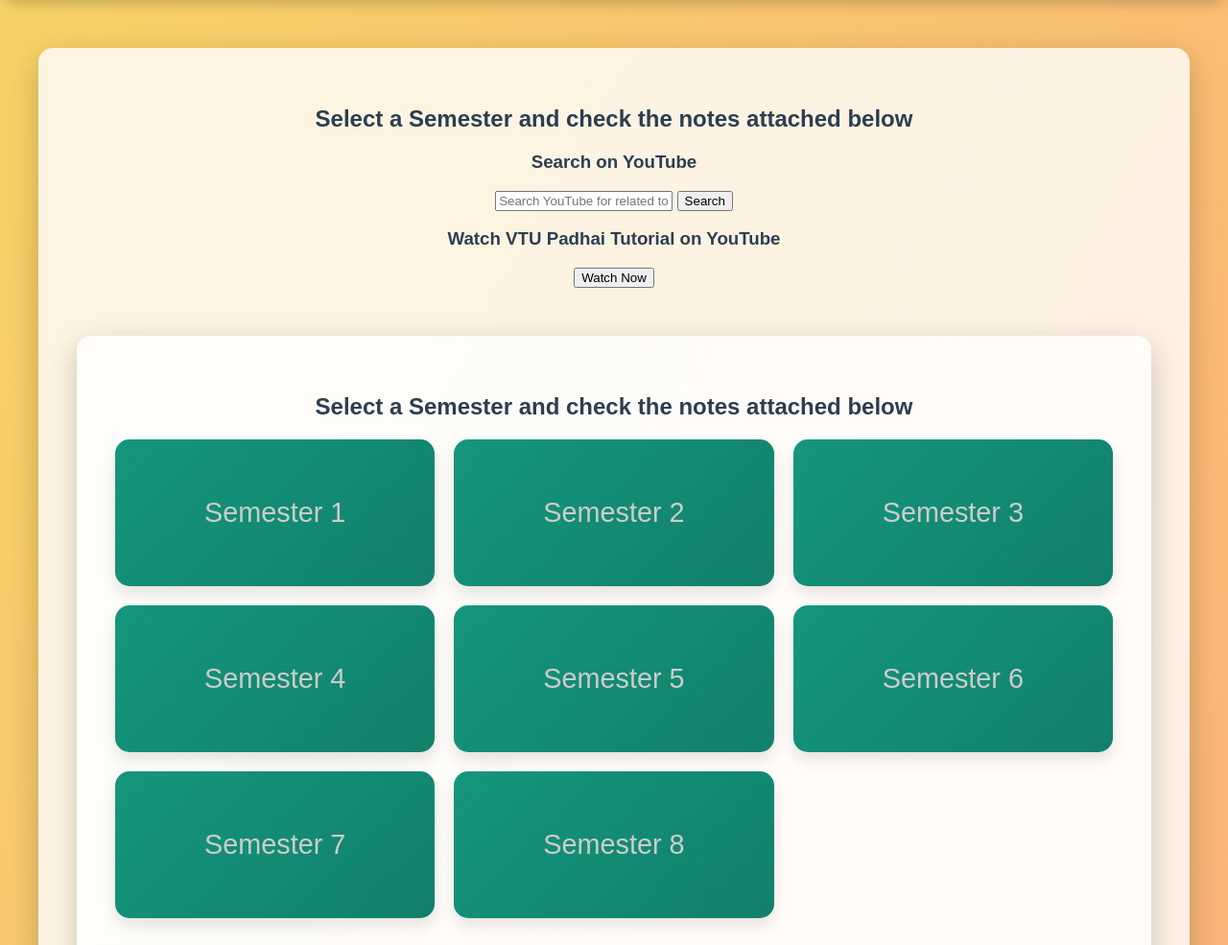
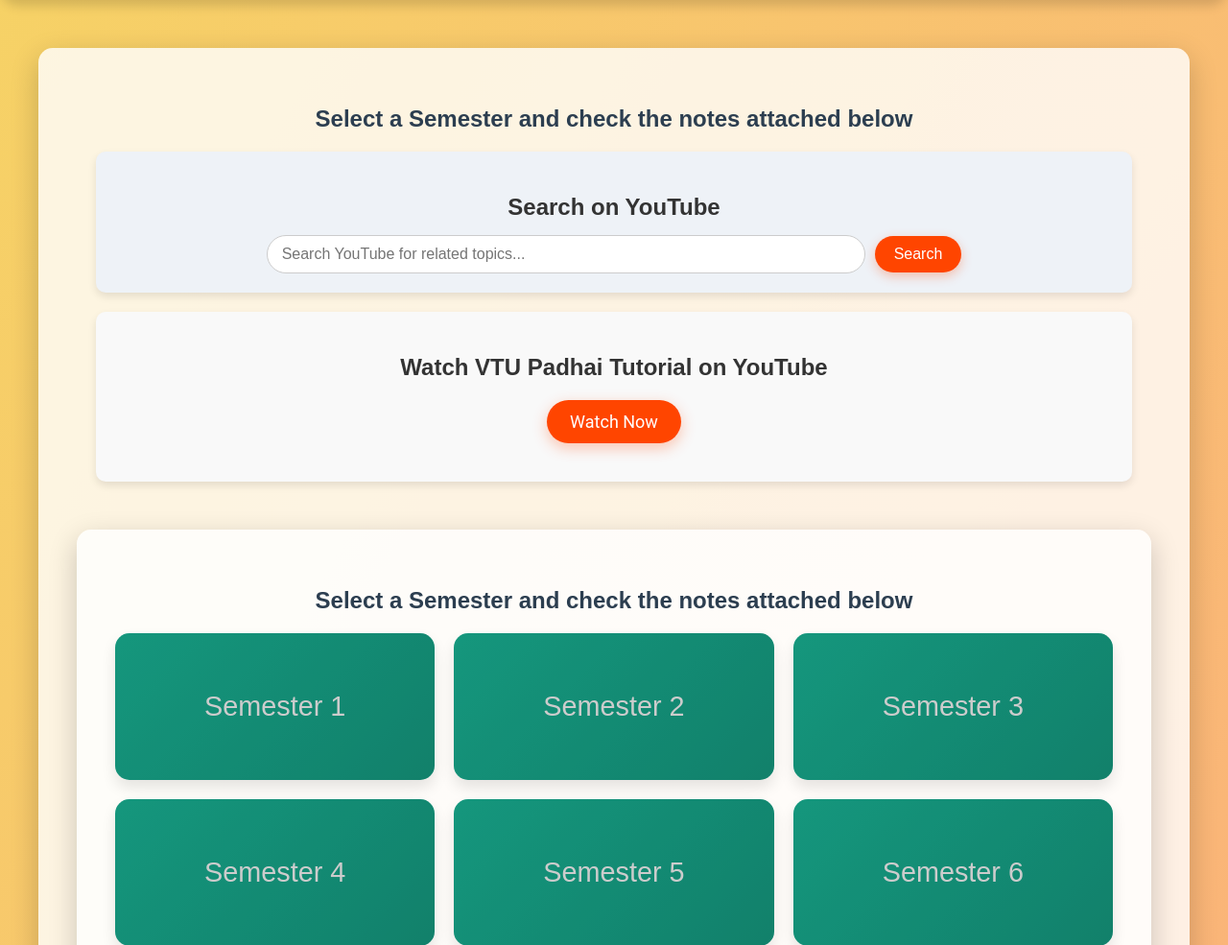
Before and after one commit to koustav-B/Study-App, a Django app: page / in a window 1280 px wide. Shown: the part 145-1130 px from the top of the page at 96% size. Run offline with Django 4.2, Linux system fonts and the light colour scheme; data comes from the database, SQL or seed files in the repository.

```diff
--- a/vtu_padhai/notes/templates/home.html
+++ b/vtu_padhai/notes/templates/home.html
@@ -446,6 +446,111 @@ body {
         font-size: 0.9rem;
     }
 }
+/* General Styling */
+#youtube-section {
+    text-align: center;
+    margin: 20px;
+    padding: 20px;
+    background-color: #f9f9f9;
+    border-radius: 10px;
+    box-shadow: 0 4px 8px rgba(0, 0, 0, 0.1);
+}
+
+.youtube-heading {
+    font-size: 24px;
+    color: #333;
+    margin-bottom: 20px;
+    font-family: 'Arial', sans-serif;
+}
+
+#load-video-btn {
+    background-color: #ff4500; /* Bright orange for a strong CTA */
+    color: white;
+    border: none;
+    padding: 12px 24px;
+    font-size: 18px;
+    border-radius: 50px;
+    cursor: pointer;
+    transition: background-color 0.3s ease, box-shadow 0.3s ease;
+    font-family: 'Roboto', sans-serif;
+    box-shadow: 0 5px 15px rgba(255, 69, 0, 0.3);
+}
+
+/* Hover Effect */
+#load-video-btn:hover {
+    background-color: #e63e00;
+    box-shadow: 0 8px 20px rgba(255, 69, 0, 0.4);
+}
+
+/* Active Effect */
+#load-video-btn:active {
+    background-color: #cc3700;
+    transform: scale(0.98); /* Slight scale down effect */
+}
+
+.youtube-container {
+    margin-top: 20px;
+}
+
+/* YouTube Search Section Styling */
+.youtube-search {
+    text-align: center;
+    margin: 20px;
+    padding: 20px;
+    background-color: #eef2f7;
+    border-radius: 10px;
+    box-shadow: 0 4px 8px rgba(0, 0, 0, 0.1);
+    font-family: 'Arial', sans-serif;
+}
+
+.youtube-search h3 {
+    font-size: 24px;
+    color: #333;
+    margin-bottom: 15px;
+}
+
+#youtube-search-form {
+    display: flex;
+    justify-content: center;
+    align-items: center;
+    gap: 10px;
+}
+
+#youtube-search-form input[type="text"] {
+    width: 60%;
+    padding: 10px 15px;
+    border: 1px solid #ccc;
+    border-radius: 50px;
+    font-size: 16px;
+    outline: none;
+    transition: border 0.3s ease;
+}
+
+#youtube-search-form input[type="text"]:focus {
+    border-color: #ff4500; /* Focus border color */
+}
+
+#youtube-search-form button {
+    background-color: #ff4500;
+    color: white;
+    border: none;
+    padding: 10px 20px;
+    font-size: 16px;
+    border-radius: 50px;
+    cursor: pointer;
+    transition: background-color 0.3s ease, box-shadow 0.3s ease;
+    box-shadow: 0 4px 12px rgba(255, 69, 0, 0.3);
+}
+
+#youtube-search-form button:hover {
+    background-color: #e63e00;
+    box-shadow: 0 6px 18px rgba(255, 69, 0, 0.4);
+}
+
+#youtube-search-form button:active {
+    background-color: #cc3700;
+    transform: scale(0.98);
+}
 
 
 </style>
@@ -635,7 +740,5 @@ body {
         loadYouTubeVideo(videoId);
     });
 </script>
-
-
 </body>
 </html>
```
